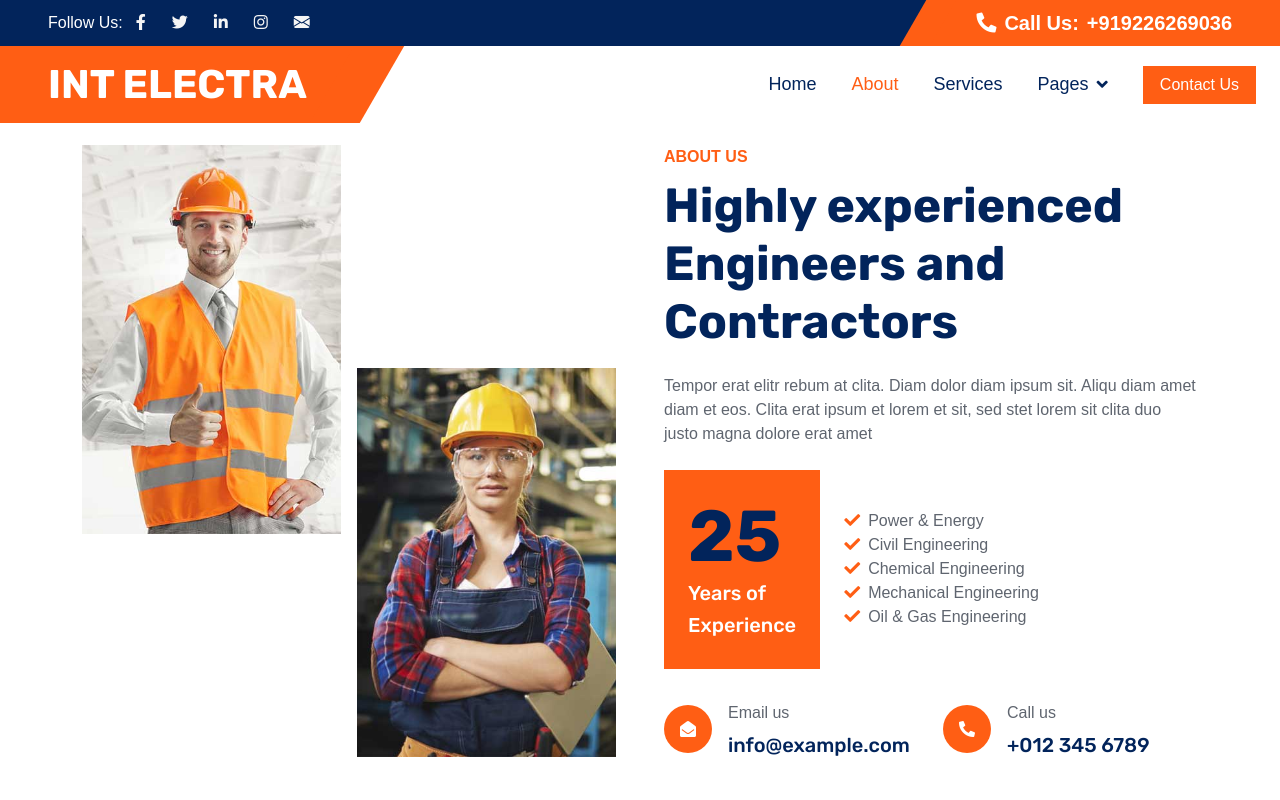
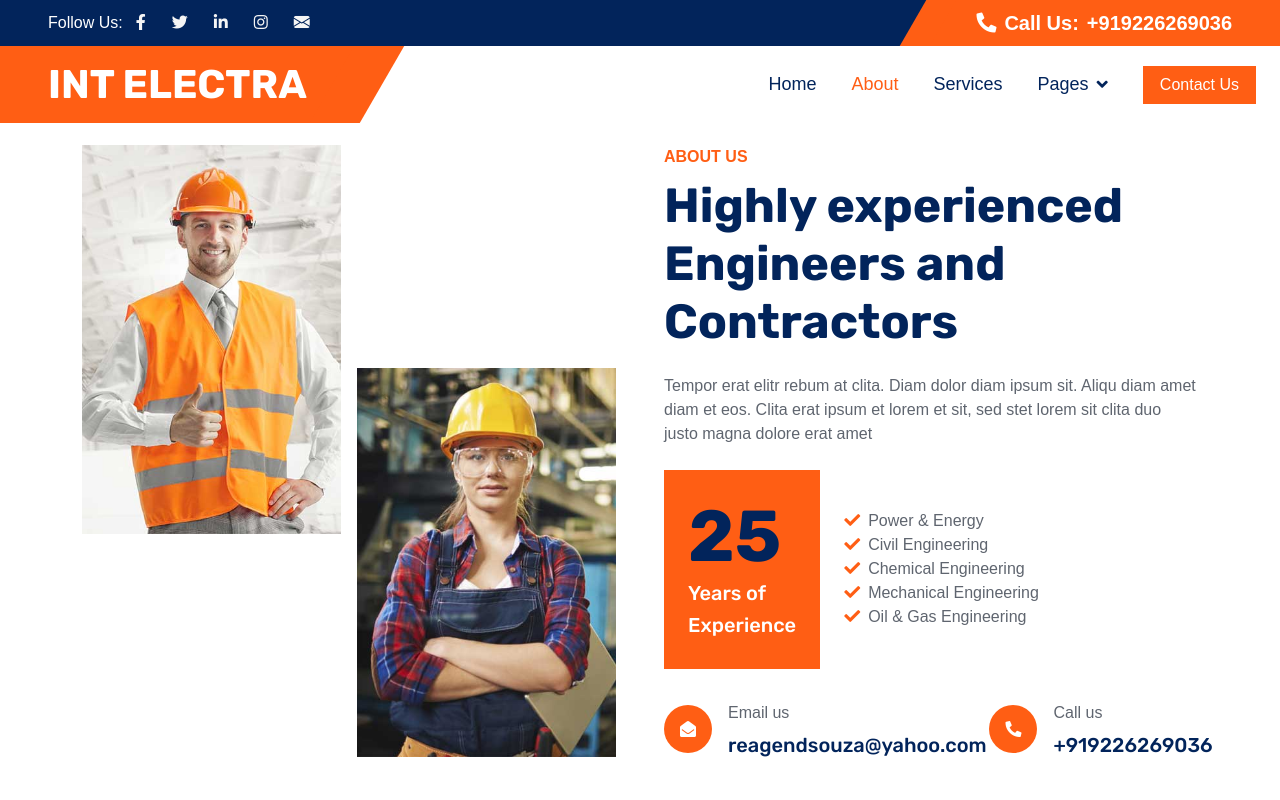
Before and after one commit to shawn7797/int-electra-frontend, a React (Create React App) app: page /about in a window 1280 px wide. Shown: the top 800 px of the page. Built offline with nearby package versions, Linux system fonts and the light colour scheme.

Commit message:
changes 1st jan

```diff
--- a/src/Components/About.jsx
+++ b/src/Components/About.jsx
@@ -64,25 +64,25 @@ const About = () => {
                             </div>
                         </div>
                         <div class="row pt-2">
-                            <div class="col-sm-6">
+                            <div class="col-sm-7">
                                 <div class="d-flex align-items-center">
                                     <div class="flex-shrink-0 btn-lg-square rounded-circle bg-primary">
                                         <i class="fa fa-envelope-open text-white"></i>
                                     </div>
                                     <div class="ms-3">
                                         <p class="mb-2">Email us</p>
-                                        <h5 class="mb-0">info@example.com</h5>
+                                        <h5 class="mb-0">reagendsouza@yahoo.com</h5>
                                     </div>
                                 </div>
                             </div>
-                            <div class="col-sm-6">
+                            <div class="col-sm-4">
                                 <div class="d-flex align-items-center">
                                     <div class="flex-shrink-0 btn-lg-square rounded-circle bg-primary">
                                         <i class="fa fa-phone-alt text-white"></i>
                                     </div>
                                     <div class="ms-3">
                                         <p class="mb-2">Call us</p>
-                                        <h5 class="mb-0">+012 345 6789</h5>
+                                        <h5 class="mb-0">+919226269036</h5>
                                     </div>
                                 </div>
                             </div>
```
